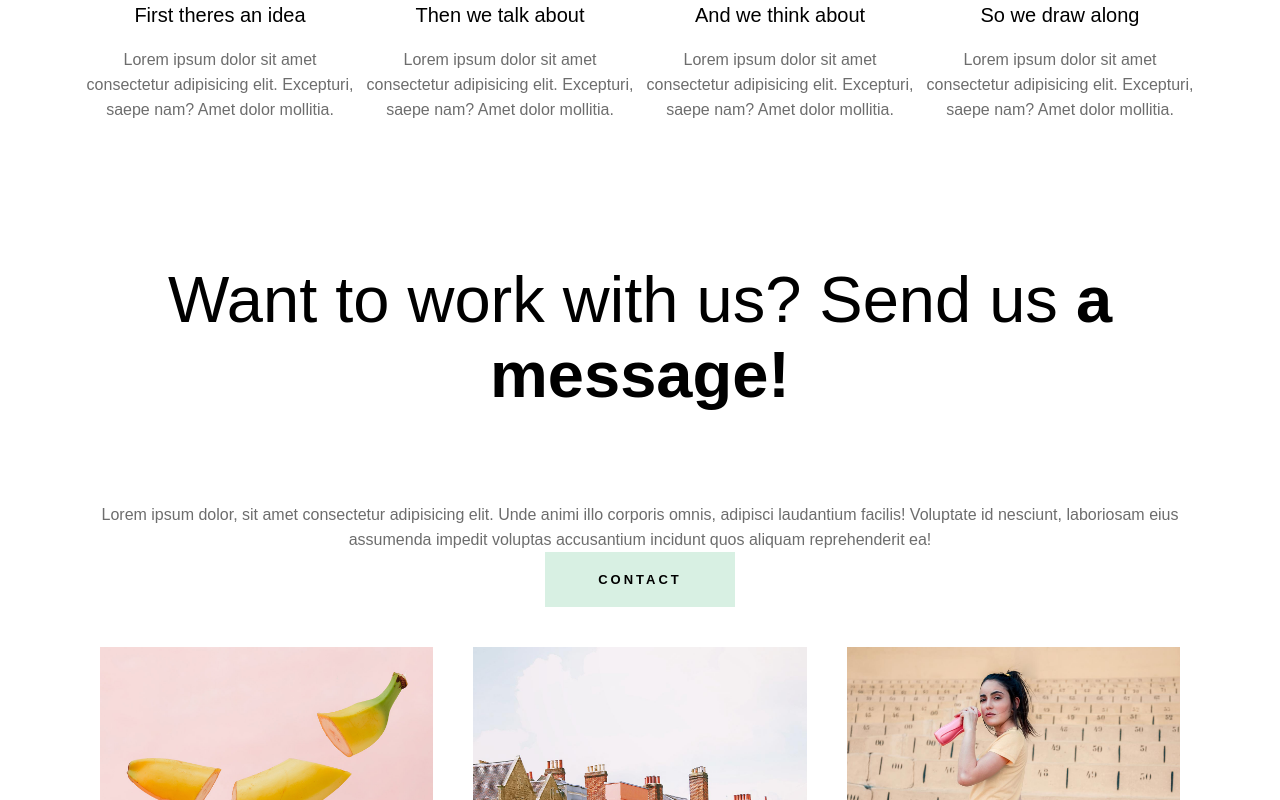
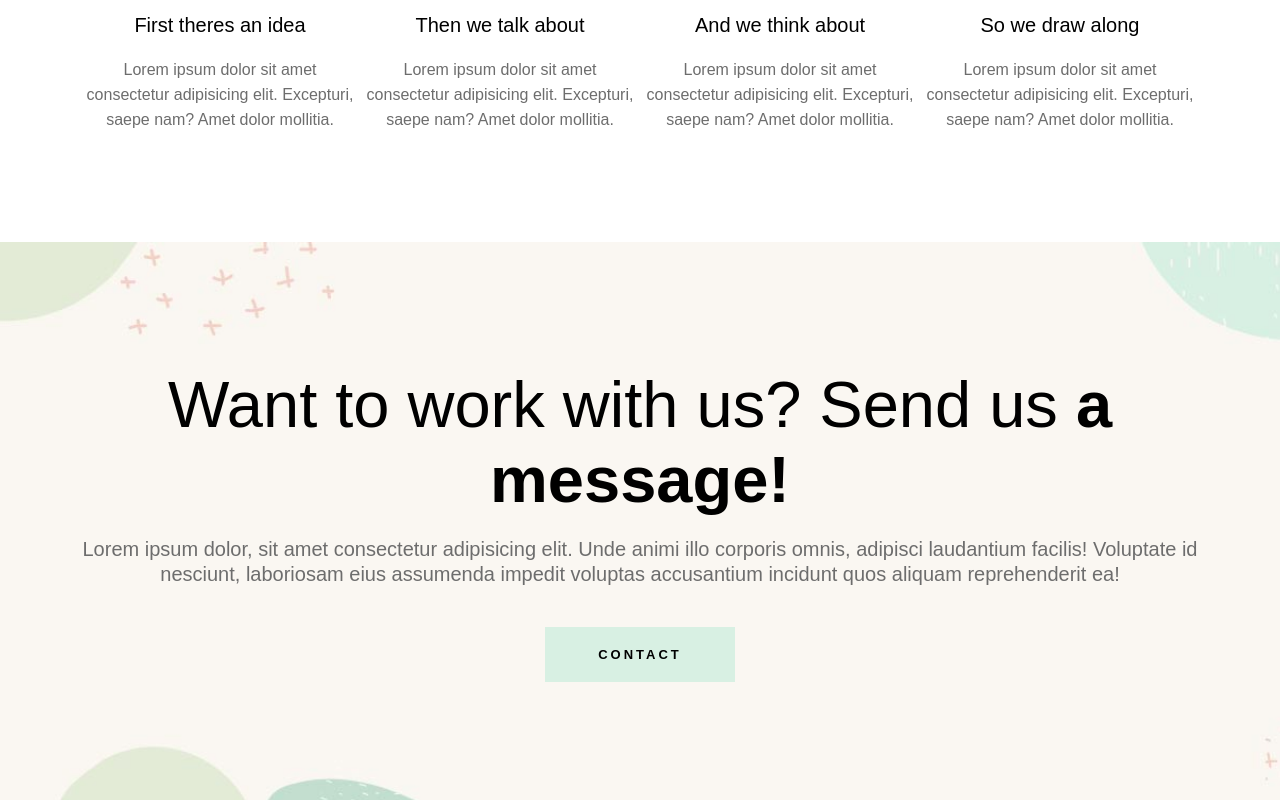
Before and after one commit to RiccardoBasso01/proj-html-vuejs, a Vue app: page / in a window 1280 px wide. Shown: the part 1780-2580 px from the top of the page. Built offline with nearby package versions, Linux system fonts and the light colour scheme; a web font is replaced by a local one.

Commit message:
Modifica jumbotron

```diff
--- a/src/assets/scss/style.scss
+++ b/src/assets/scss/style.scss
@@ -36,6 +36,9 @@ p {
     line-height: 25px;
 }
 
+section{
+    margin-bottom: 100px;
+}
 
 .wrapper {
     display: flex;
--- a/src/components/AppMain.vue
+++ b/src/components/AppMain.vue
@@ -111,7 +111,7 @@ export default {
 // Sezione process card
 h2 {
     text-align: center;
-    padding: 90px 0 40px 0;
+    padding-bottom: 40px;
 }
 
 @media screen and (min-width: 992px) {
--- a/src/components/TheJumbotron.vue
+++ b/src/components/TheJumbotron.vue
@@ -2,7 +2,7 @@
 </script>
 
 <template>
-    <div class="jumbotron">
+    <section class="jumbotron">
         <div class="container-m">
             <h2>Want to work with us? Send us <span class="txt-playfair-display bold">a message!</span></h2>
             <p>Lorem ipsum dolor, sit amet consectetur adipisicing elit. Unde animi illo corporis omnis, adipisci laudantium
@@ -10,7 +10,7 @@
                 reprehenderit ea!</p>
             <button class="text-uppercase">contact</button>
         </div>
-    </div>
+    </section>
 </template>
 
 <style lang="scss" scoped>
@@ -19,12 +19,21 @@
 
 .jumbotron {
     text-align: center;
+    background-image: url(../assets/img/h-2-background-1.jpg);
+    background-position: center;
+    background-size: cover;
+    background-repeat: no-repeat;
+    padding: 115px 4%;
 }
 
 
 h2 {
     text-align: center;
-    padding: 120px 0 90px 0;
+}
+
+p {
+    font-size: var(--font-size-l);
+    margin: 20px 0 40px 0;
 }
 
 button {
```
